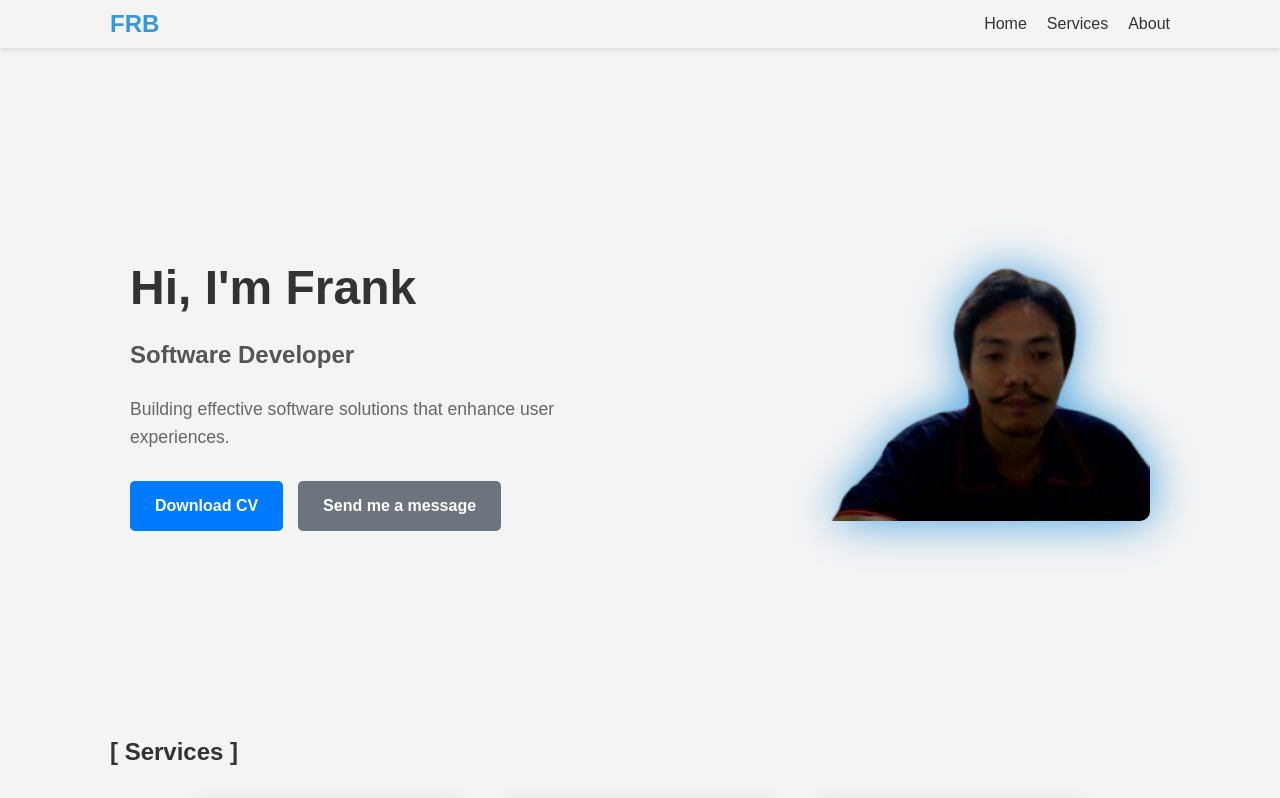
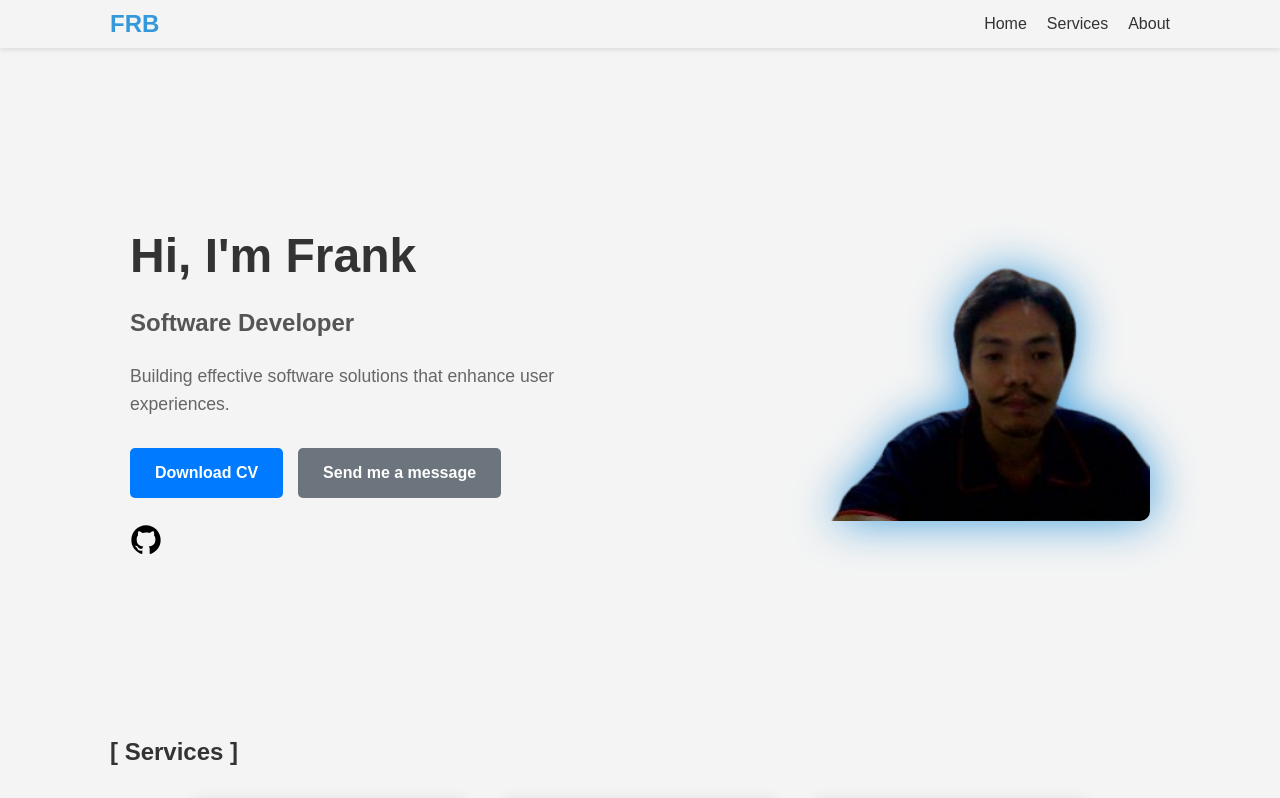
Before and after one commit to pbensi/portfolio, a plain HTML site: page index.html in a window 1280 px wide. Shown: the top 798 px of the page. Drawn offline with nearby package versions, Linux system fonts and the light colour scheme.

Commit message:
Update resume and add github link

```diff
--- a/index.html
+++ b/index.html
@@ -38,12 +38,24 @@
                     <h1><span class="random-text">Hi, I'm Frank</span></h1>
                     <h3>Software Developer</h3>
                     <p>
-                       Building effective software solutions that enhance user experiences.
+                        Building effective software solutions that enhance user experiences.
                     </p>
                     <div class="button-group">
                         <a href="./files/Frank_Resume.pdf" download class="btn primary">Download
                             CV</a>
                         <a href="#contact" class="btn secondary">Send me a message</a>
+                    </div>
+                    <br>
+                    <div class="social-links">
+                        <a href="https://github.com/pbensi/Clean-Architecture" target="_blank" rel="noopener"
+                            aria-label="GitHub">
+                            <svg height="32" aria-hidden="true" viewBox="0 0 24 24" version="1.1" width="32"
+                                data-view-component="true" class="octicon octicon-mark-github v-align-middle">
+                                <path
+                                    d="M12 1C5.923 1 1 5.923 1 12c0 4.867 3.149 8.979 7.521 10.436.55.096.756-.233.756-.522 0-.262-.013-1.128-.013-2.049-2.764.509-3.479-.674-3.699-1.292-.124-.317-.66-1.293-1.127-1.554-.385-.207-.936-.715-.014-.729.866-.014 1.485.797 1.691 1.128.99 1.663 2.571 1.196 3.204.907.096-.715.385-1.196.701-1.471-2.448-.275-5.005-1.224-5.005-5.432 0-1.196.426-2.186 1.128-2.956-.111-.275-.496-1.402.11-2.915 0 0 .921-.288 3.024 1.128a10.193 10.193 0 0 1 2.75-.371c.936 0 1.871.123 2.75.371 2.104-1.43 3.025-1.128 3.025-1.128.605 1.513.221 2.64.111 2.915.701.77 1.127 1.747 1.127 2.956 0 4.222-2.571 5.157-5.019 5.432.399.344.743 1.004.743 2.035 0 1.471-.014 2.654-.014 3.025 0 .289.206.632.756.522C19.851 20.979 23 16.854 23 12c0-6.077-4.922-11-11-11Z">
+                                </path>
+                            </svg>
+                        </a>
                     </div>
                 </div>
                 <div class="image-content">
@@ -60,7 +72,8 @@
                         <img src="./files/build.svg" alt="build Icon" class="service-icon" />
                     </div>
                     <div class="service-body">
-                        <p><strong>Build</strong> Custom software solutions designed to meet specific business requirements.</p>
+                        <p><strong>Build</strong> Custom software solutions designed to meet specific business
+                            requirements.</p>
                     </div>
                 </div>
                 <div class="service-card">
@@ -68,7 +81,8 @@
                         <img src="./files/maintain.svg" alt="maintenance Icon" class="service-icon" />
                     </div>
                     <div class="service-body">
-                        <p><strong>Maintain</strong>  Ongoing support to ensure software operates efficiently and effectively.</p>
+                        <p><strong>Maintain</strong> Ongoing support to ensure software operates efficiently and
+                            effectively.</p>
                     </div>
                 </div>
                 <div class="service-card">
@@ -76,7 +90,8 @@
                         <img src="./files/support.svg" alt="support Icon" class="service-icon" />
                     </div>
                     <div class="service-body">
-                        <p><strong>Support</strong> Assistance available for troubleshooting and resolving software issues.</p>
+                        <p><strong>Support</strong> Assistance available for troubleshooting and resolving software
+                            issues.</p>
                     </div>
                 </div>
             </div>
```
Also changed, not shown: 1 other file.
